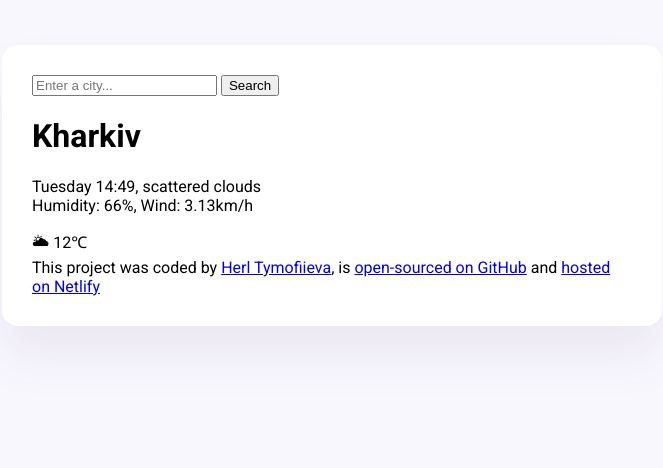
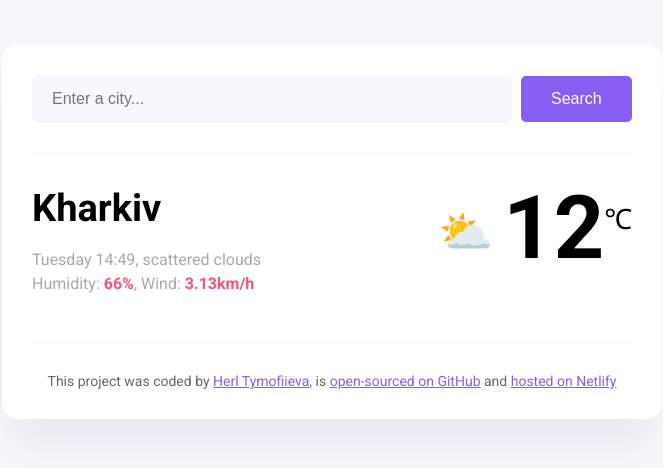
Before and after one commit to r2d2grl/Plus.Week7_Lesson5, a plain HTML site: page index.html in a window 1280 px wide. Shown: the whole page, without its empty margins (308-971 px from the left). Drawn offline with Linux system fonts and the light colour scheme.

Commit message:
Added basic CSS

```diff
--- a/index.html
+++ b/index.html
@@ -15,21 +15,32 @@
   <body>
     <div class="weather-app">
       <header>
-        <form>
-          <input type="search" placeholder="Enter a city..." required />
-          <input type="submit" value="Search" />
+        <form class="search-form">
+          <input
+            type="search"
+            placeholder="Enter a city..."
+            required
+            class="search-form-input"
+          />
+          <input type="submit" value="Search" class="search-form-button" />
         </form>
       </header>
       <main>
-        <div>
-          <h1>Kharkiv</h1>
-          <p>
-            Tuesday 14:49, scattered clouds
-            <br />
-            Humidity: 66%, Wind: 3.13km/h
-          </p>
+        <div class="weather-app-data">
+          <div>
+            <h1 class="weather-app-city">Kharkiv</h1>
+            <p class="weather-app-details">
+              Tuesday 14:49, scattered clouds
+              <br />
+              Humidity: <strong>66%</strong>, Wind: <strong>3.13km/h</strong>
+            </p>
+          </div>
+          <div class="weather-app-temperature-container">
+            <div class="weather-app-icon">⛅</div>
+            <div class="weather-app-temperature">12</div>
+            <div class="weather-app-unit">℃</div>
+          </div>
         </div>
-        <div>🌥 12℃</div>
       </main>
       <footer>
         This project was coded by
--- a/src/style.css
+++ b/src/style.css
@@ -1,6 +1,10 @@
 body {
   background-color: #f9f7fe;
   font-family: "Roboto", sans-serif;
+}
+
+a {
+  color: #885df1;
 }
 
 .weather-app {
@@ -11,3 +15,84 @@ body {
   padding: 30px;
   border-radius: 16px;
 }
+
+header {
+  border-bottom: 1px solid #f9f7fe;
+  padding: 0 0 30px 0;
+}
+
+.search-form-input {
+  background-color: #f9f7fe;
+  border: none;
+  color: rgba(39, 33, 66, 0.4);
+  font-size: 16px;
+  padding: 15px 20px;
+  width: 80%;
+  border-radius: 6px;
+}
+
+.search-form-button {
+  margin-left: 5px;
+  font-size: 16px;
+  background-color: #885df1;
+  color: white;
+  border: none;
+  padding: 15px 30px;
+  border-radius: 5px;
+  line-height: 1;
+}
+
+main {
+  padding: 30px 0;
+}
+
+.weather-app-data {
+  display: flex;
+  justify-content: space-between;
+}
+
+.weather-app-city {
+  margin: 0;
+  font-size: 38px;
+  line-height: 48px;
+}
+
+.weather-app-details {
+  color: rgba(39, 33, 66, 0.4);
+  font-size: 16px;
+  line-height: 24px;
+  font-weight: 400;
+}
+
+.weather-app-details strong {
+  color: #f65282;
+}
+
+.weather-app-temperature-container {
+  display: flex;
+}
+
+.weather-app-icon {
+  font-size: 44px;
+  margin-top: 22px;
+}
+
+.weather-app-temperature {
+  font-size: 88px;
+  margin-left: 10px;
+  line-height: 88px;
+  font-weight: bold;
+}
+
+.weather-app-unit {
+  margin-top: 15px;
+  font-size: 28px;
+}
+
+footer {
+  border-top: 1px solid #f9f7fe;
+  padding: 30px 0 0 0;
+  text-align: center;
+  font-size: 14px;
+  color: rgba(0, 0, 0, 0.6);
+}
```
